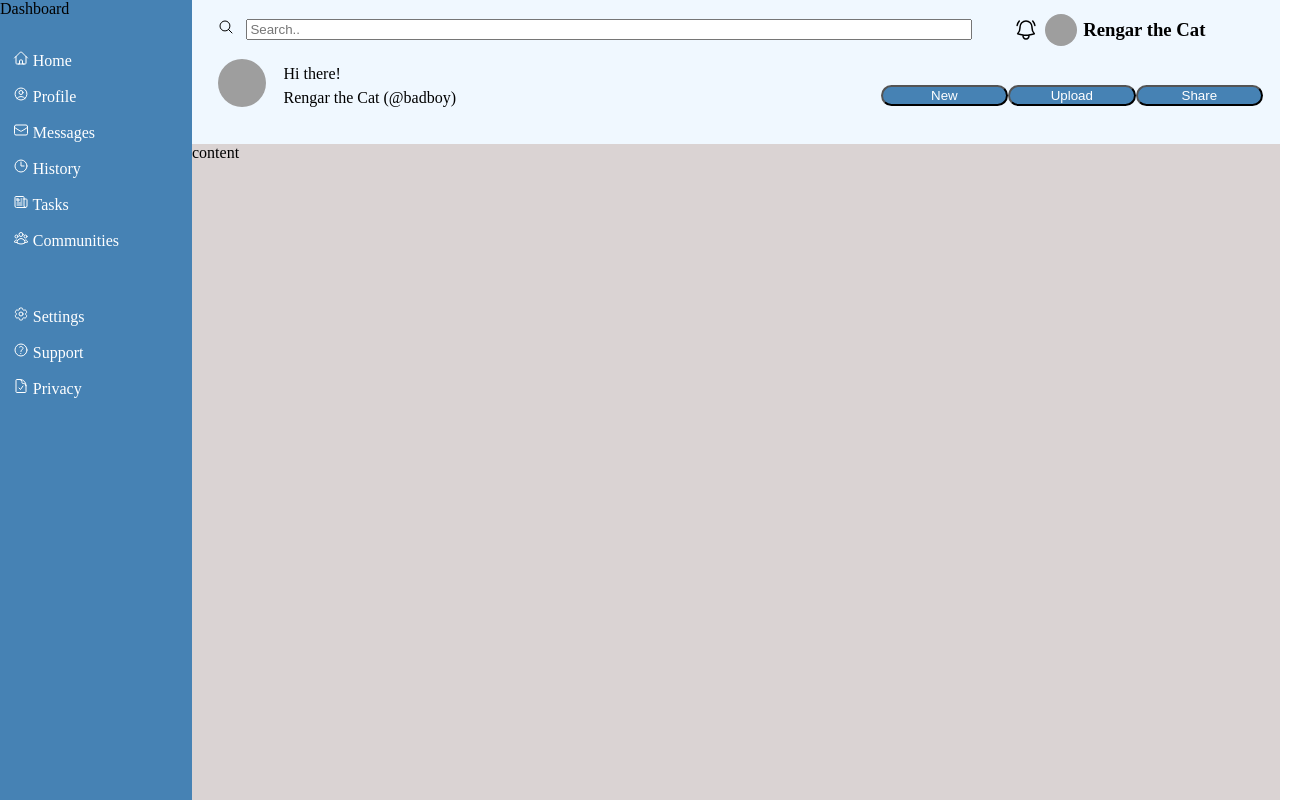
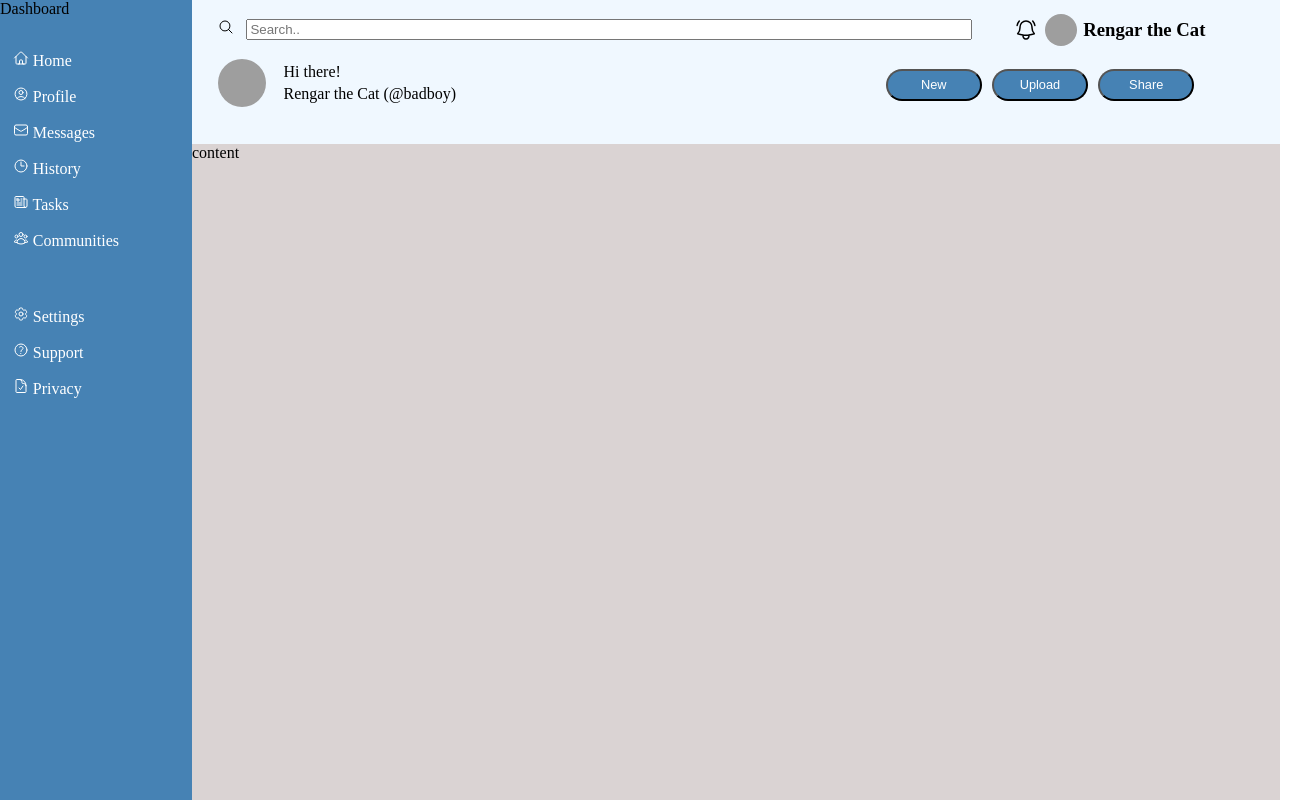
Before and after one commit to AJ-Gagliardo/dashboard, a plain HTML site: page index.html in a window 1280 px wide. Shown: the whole page, 1306 px wide, since content can reach past the window. Drawn offline with Linux system fonts and the light colour scheme; grey boxes are pictures that could not be loaded.

Commit message:
made a few changes to the button so it can be more centered

```diff
--- a/styles.css
+++ b/styles.css
@@ -156,8 +156,8 @@ margin-right:1vw;
 .header-bot{
 margin-left:2vw;
 display:grid;
-grid-template-columns: 5% 55% 40%;
-grid-template-rows: 30% 70%;
+grid-template-columns: 5% 55% 30%;
+grid-template-rows: 30% 30%;
 column-gap: 1vw;;
 }
 
@@ -185,11 +185,14 @@ align-self: center;
 }
 
 .buttons-header{
-    margin-top:10%;
-    grid-row:1/2;
+
+    grid-row:1/3;
     grid-column: 3/4;
     align-self: center;
+    height:2rem;
+
     display:flex;
+    justify-content: space-around;
 
 }
 
@@ -198,7 +201,9 @@ align-self: center;
     background-color:steelblue;
     border-radius: 40px;
     color:white;
-    align-self: center;
+    font-size: 0.8rem;
+
+    /* align-self: center;  */
 }
 
 
```
